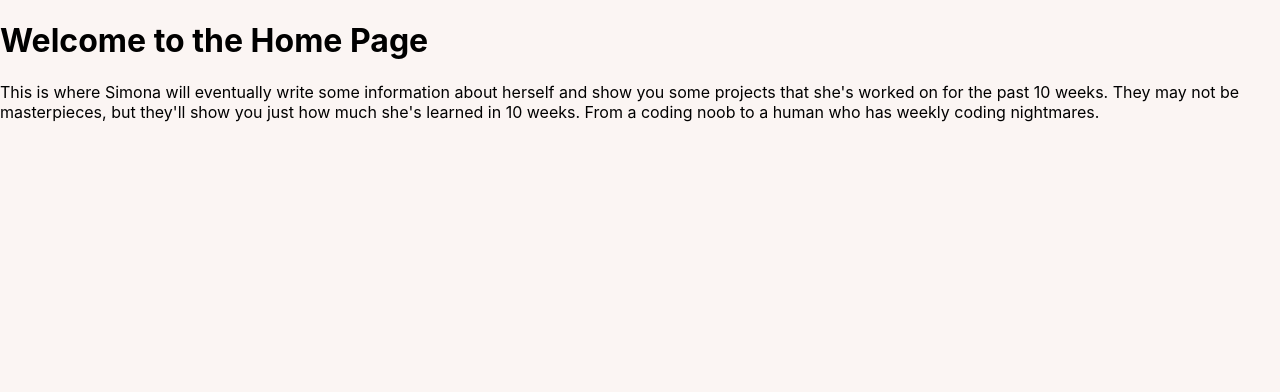
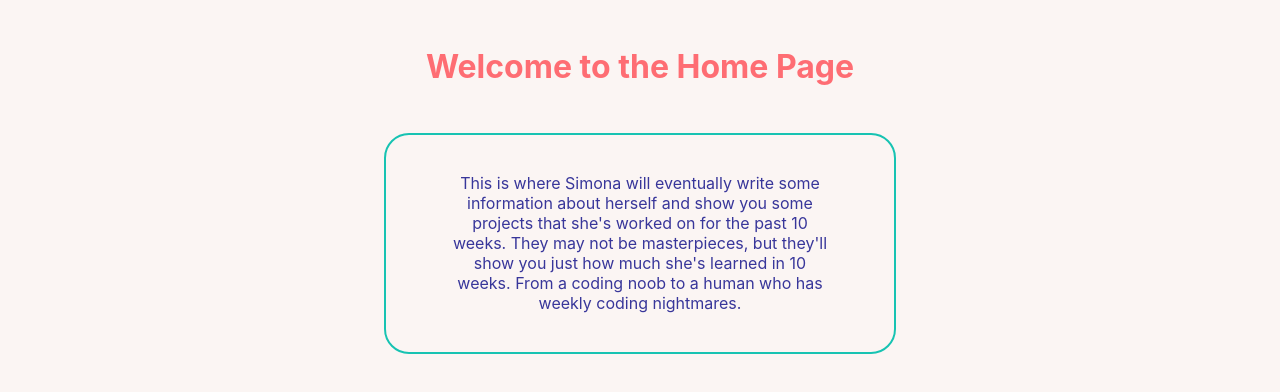
Before and after one commit to simbobs/codeclanportfolio, a React (Create React App) app: page / in a window 1280 px wide. Shown: the top 392 px of the page. Built offline with nearby package versions, Linux system fonts and the light colour scheme.

Commit message:
hoping for a solution

```diff
--- a/src/components/Home.js
+++ b/src/components/Home.js
@@ -1,5 +1,28 @@
 import React from 'react';
+import styled from "styled-components";
 
+const Title = styled.h1`
+color: #FE6D73;
+padding: 2%;
+text-align: center;`
+
+// #17C3B2
+// #FE6D73
+// #7692FF;
+
+const Paragraph = styled.p`
+text-align: center;
+color: #38369A;
+padding-left: 5%;
+padding-right: 5%;
+padding-top: 3%;
+padding-bottom:3%;
+border: 2px solid #17C3B2;
+border-radius: 25px;
+margin-left: 30%;
+margin-right: 30%;
+
+`
 
 
 
@@ -11,8 +34,8 @@ const Home = () => {
 
     return(
         <>
-        <h1> Welcome to the Home Page</h1>
-        <p> This is where Simona will eventually write some information about herself and show you some projects that she's worked on for the past 10 weeks. They may not be masterpieces, but they'll show you just how much she's learned in 10 weeks. From a coding noob to a human who has weekly coding nightmares.</p>
+        <Title> Welcome to the Home Page</Title>
+        <Paragraph> This is where Simona will eventually write some information about herself and show you some projects that she's worked on for the past 10 weeks. They may not be masterpieces, but they'll show you just how much she's learned in 10 weeks. From a coding noob to a human who has weekly coding nightmares.</Paragraph>
         </>
     )
 }
```
Also changed, not shown: package.json (+3 -4 lines), 1 other file (tests, documents, lock files or other folders).
